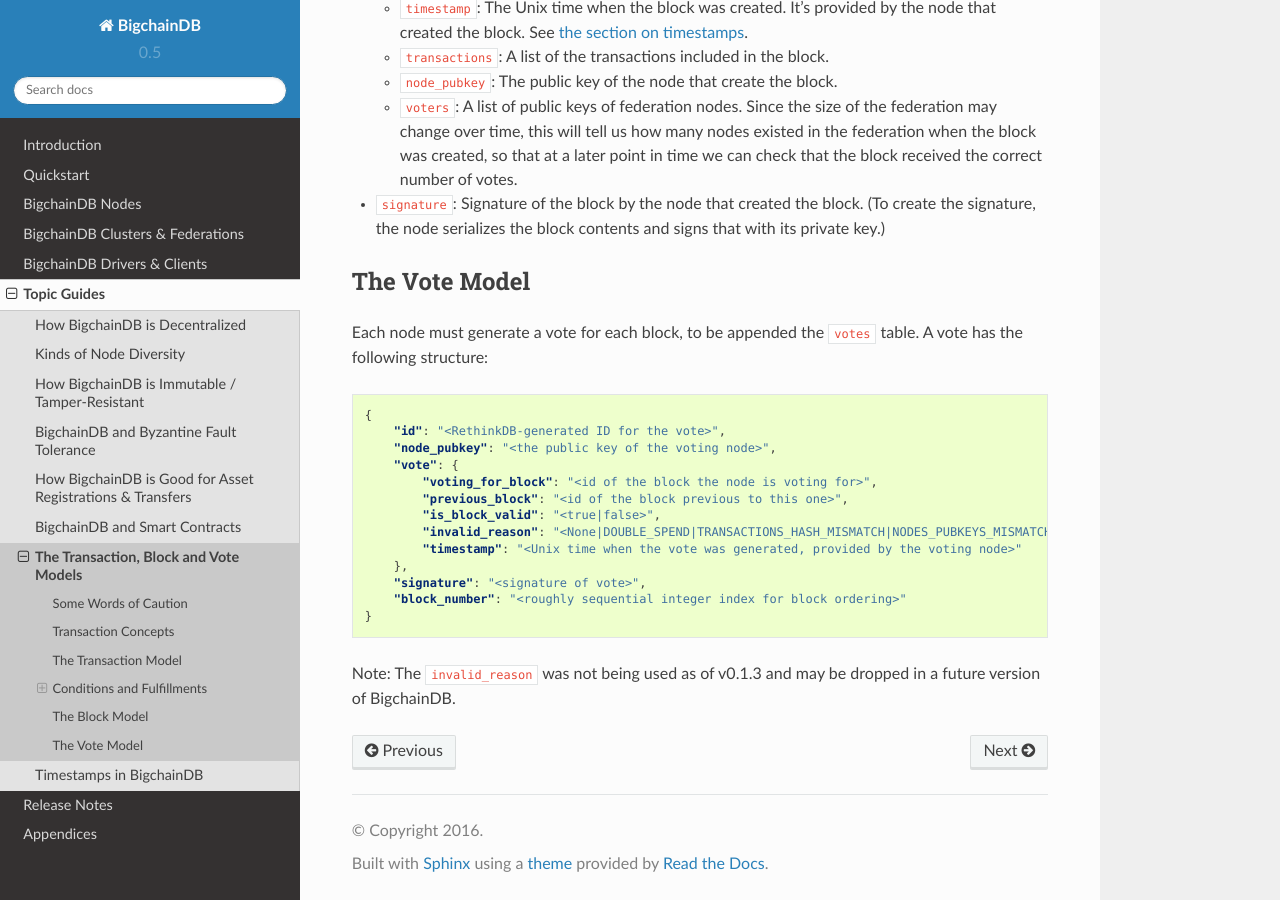
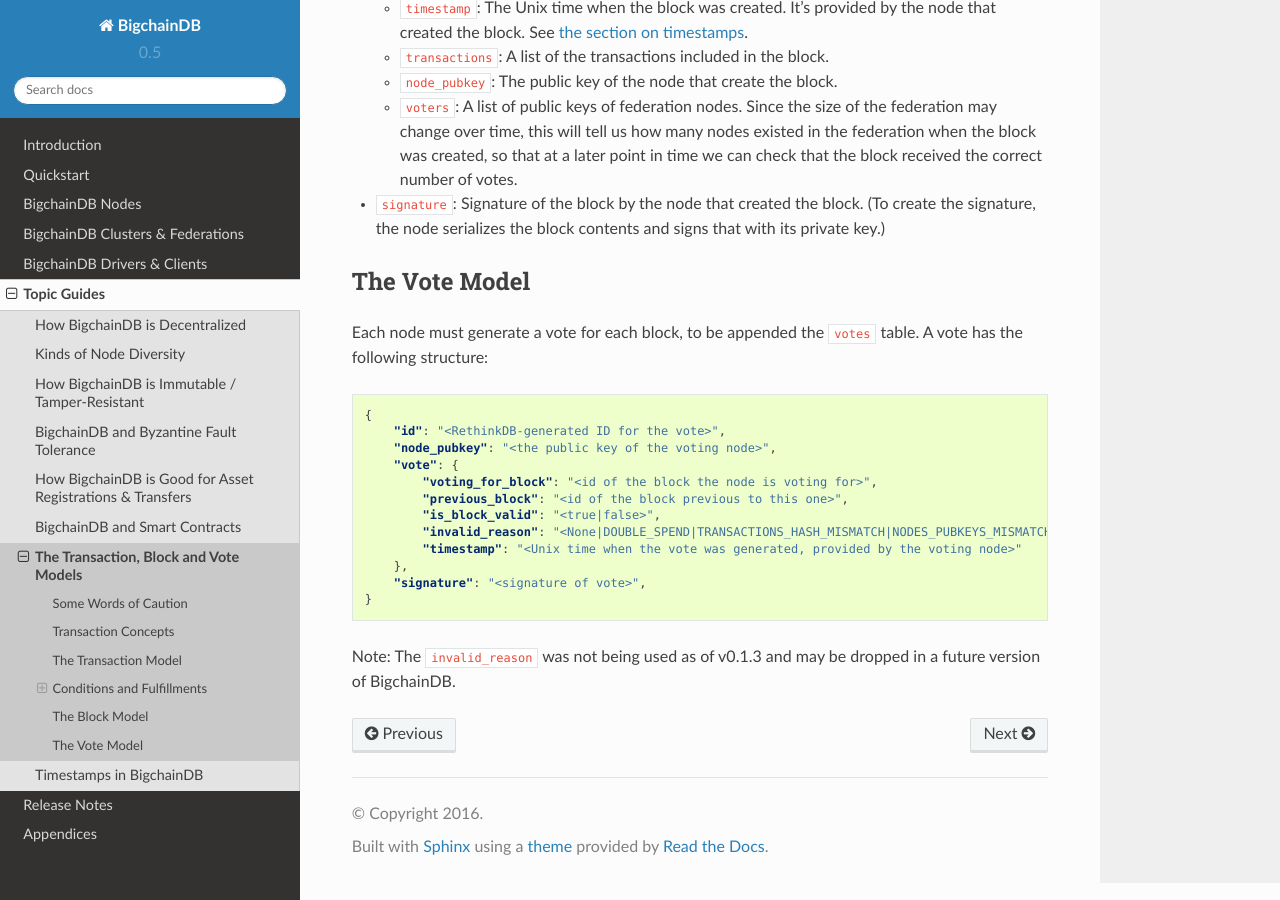
Before and after one commit to bigchaindb/bigchaindb, a Sphinx documentation site: the page built from docs/source/topic-guides/models.md, in a window 1280 px wide and 900 px high, scrolled down 7420 px. Built offline with Sphinx 7.4.7 and the Read the Docs theme 2.0.0, drawn with Linux system fonts in a browser that asks for light colours.

Commit message:
remove block number reference from docs

````diff
--- a/docs/source/topic-guides/models.md
+++ b/docs/source/topic-guides/models.md
@@ -260,7 +260,6 @@
         "timestamp": "<Unix time when the vote was generated, provided by the voting node>"
     },
     "signature": "<signature of vote>",
-    "block_number": "<roughly sequential integer index for block ordering>"
 }
 ```
 
````
